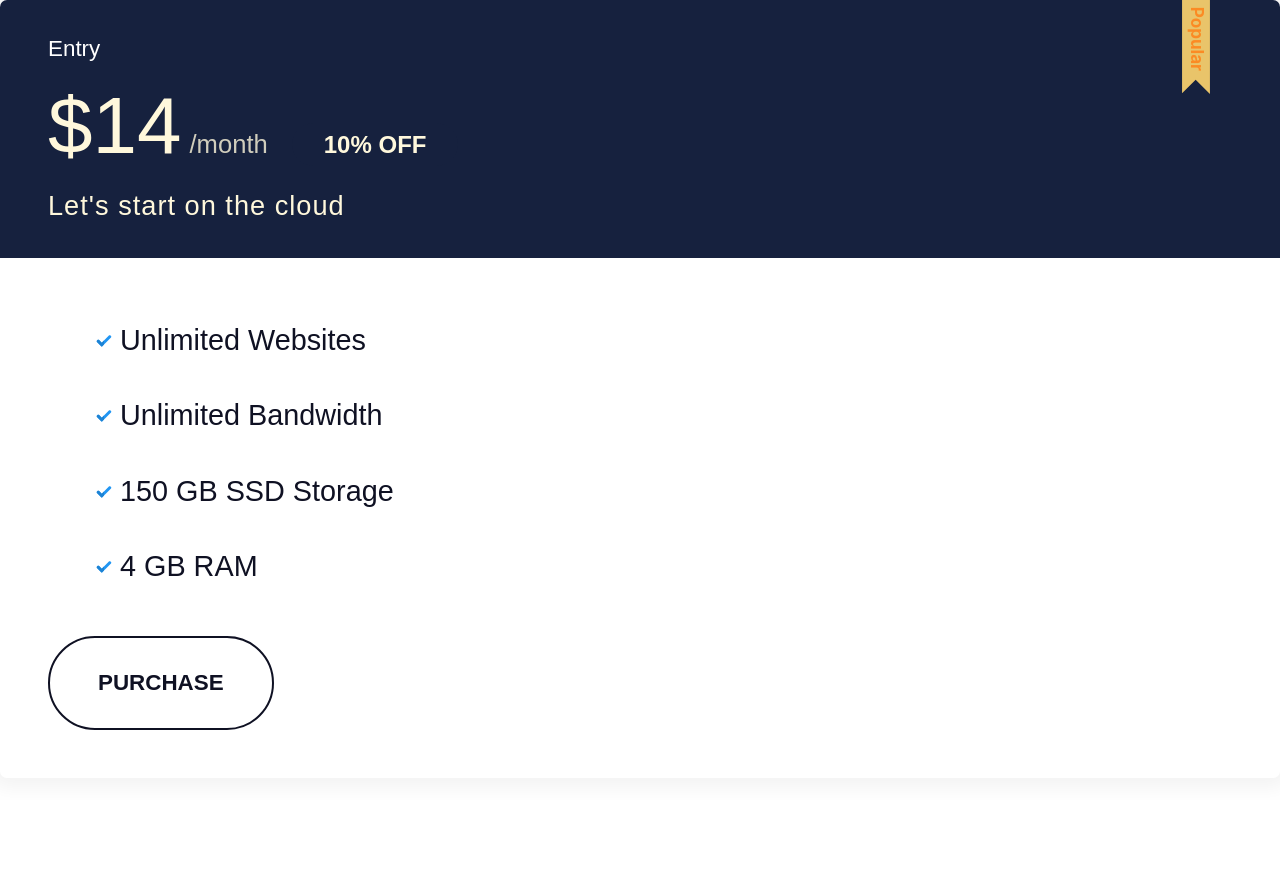
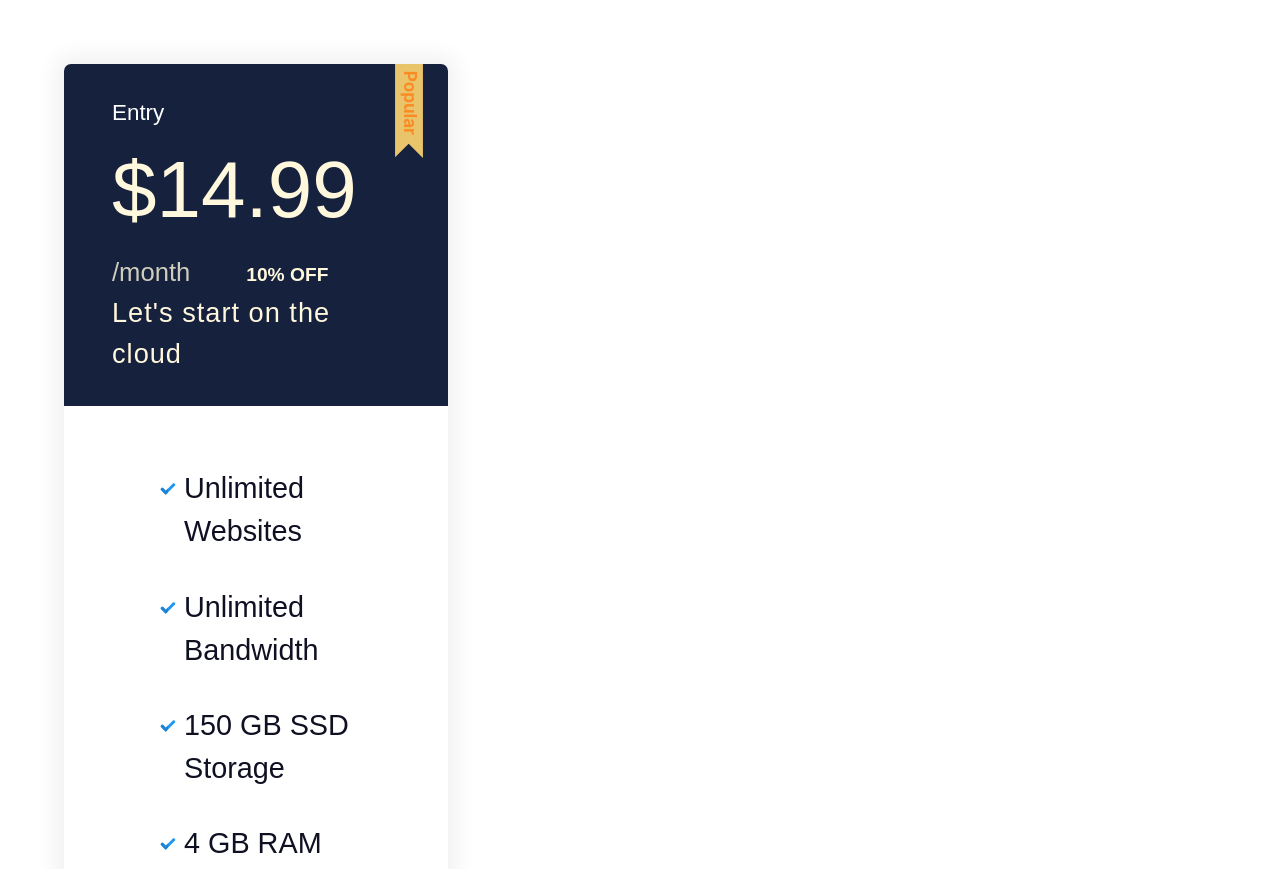
Before and after one commit to bogdanovic-94/cloudSome, a plain HTML site: page index.html in a window 1280 px wide. Shown: the top 869 px of the page. Before the commit the page ends 800 px from the top, so only its background shows below. Drawn offline with Linux system fonts and the light colour scheme; files whose address does not match are found by name.

Commit message:
add popular card

```diff
--- a/index.html
+++ b/index.html
@@ -20,14 +20,17 @@
     <link rel="stylesheet" href="css/style.css" />
   </head>
   <body>
-    <!-- plans component -->
+
+
+
+    <div style="width: 40%; padding: 4rem">
     <div class="plan plan--popular">
       <div class="card card--secondary">
         <header class="card__header">
           <h3 class="plan__name">Entry</h3>
-          <span class="plan__price">$14</span>
+          <span class="plan__price">$14.99</span>
           <span class="plan__billing-cycle">/month</span>
-          <span class="badge badge--secondary badge--small">10% OFF</span>
+          <span class="badge badge--secondary badge--smallone">10% OFF</span>
           <span class="plan__description">Let's start on the cloud</span>
         </header>
         <div class="card__body">
```
